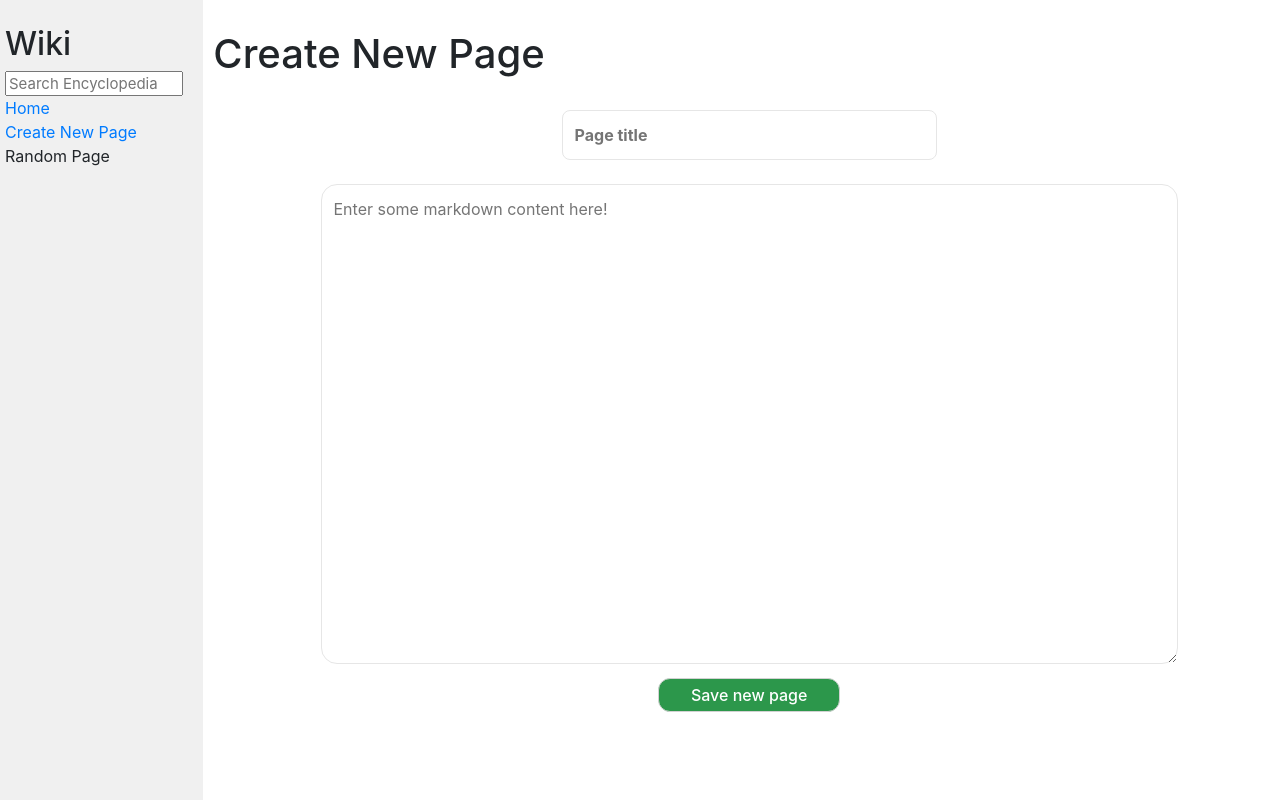
After one commit to gbrandao-creator/CS50-Web, a Django app: page /wiki/newpage/ in a window 1280 px wide. The commit adds this page. Run offline with Django 3.2, Linux system fonts and the light colour scheme; some libraries are stand-ins or nearby versions.

Commit message:
new page done

```diff
--- a/wiki/encyclopedia/static/encyclopedia/styles.css
+++ b/wiki/encyclopedia/static/encyclopedia/styles.css
@@ -1,6 +1,7 @@
 body {
     margin: 0;
     background-color: white;
+    overflow-x: hidden;
 }
 
 code {
@@ -9,6 +10,7 @@ code {
 
 h1 {
     margin-top: 0px;
+    margin-bottom:2rem;
     padding-top: 20px;
 }
 
@@ -36,3 +38,17 @@ textarea {
 .sidebar h2 {
     margin-top: 5px;
 }
+
+input[type=submit]{
+    margin-top: 0.5rem;
+    background-color: rgb(44, 151, 75);
+    border: 1px solid rgb(210, 210,210);
+    padding: 0.25rem 2rem;
+    border-radius: 0.75rem;
+    font-weight: 500;
+    color:white;
+}
+
+input[type=submit]:hover{
+    background-color: rgb(34, 141, 65);
+}
--- a/wiki/encyclopedia/templates/encyclopedia/layout.html
+++ b/wiki/encyclopedia/templates/encyclopedia/layout.html
@@ -16,10 +16,14 @@
                     <input class="search" type="text" name="q" placeholder="Search Encyclopedia">
                 </form>
                 <div>
-                    <a href="{% url 'index' %}">Home</a>
+                    <a href="{% url 'index' %}">
+                        Home
+                    </a>
                 </div>
                 <div>
-                    Create New Page
+                    <a href="{% url 'new_page' %}">
+                        Create New Page
+                    </a>
                 </div>
                 <div>
                     Random Page
--- /dev/null
+++ b/wiki/encyclopedia/templates/encyclopedia/new_page.html
@@ -0,0 +1,21 @@
+{% extends "encyclopedia/layout.html" %}
+
+{% block title %}
+    New Page
+{% endblock %}
+
+{% block body %}
+    {% if not name_error %}
+        <div style="margin: 0 auto">
+            <h1>Create New Page</h1>
+            <form action="{% url 'new_page' %}" method="post" style="display: inline-flexbox; text-align: center;">
+                {% csrf_token %}
+                {{ form }}<br>
+                <input id="submit_new_page" type="submit" value="Save new page">
+            </form>
+        </div>
+    {% else %}
+        <h5>Sorry, the page you tried to create already exists.</h5>
+        <a href="{% url 'new_page' %}" style="margin-top: 1 rem;">Go back</a>
+    {% endif %}
+{% endblock %}
--- a/wiki/encyclopedia/templates/encyclopedia/search_results.html
+++ b/wiki/encyclopedia/templates/encyclopedia/search_results.html
@@ -5,8 +5,7 @@
 {% endblock %}
 
 {% block body %}
-    <h1 style="margin-bottom: 2rem">Search results for {{ query }}:</h1>
-
+    <h1>Search results for {{ query }}:</h1>
     <ul>
         {% for match in matches %}
         <a href="{% url 'wiki_entry' match %}">
--- a/wiki/encyclopedia/urls.py
+++ b/wiki/encyclopedia/urls.py
@@ -5,5 +5,6 @@ from . import views
 urlpatterns = [
     path("", views.index, name="index"),
     path("<str:entry_title>", views.wiki_entry, name="wiki_entry"),
-    path("search/", views.search_results, name="search_results")
+    path("search/", views.search_results, name="search_results"),
+    path("newpage/", views.new_page, name="new_page")
 ]
--- a/wiki/encyclopedia/util.py
+++ b/wiki/encyclopedia/util.py
@@ -22,7 +22,7 @@ def save_entry(title, content):
     """
     filename = f"entries/{title}.md"
     if default_storage.exists(filename):
-        default_storage.delete(filename)
+        raise Exception("File already exists! Entry cannot be saved.")
     default_storage.save(filename, ContentFile(content))
 
 
--- a/wiki/encyclopedia/views.py
+++ b/wiki/encyclopedia/views.py
@@ -1,6 +1,28 @@
 from django.shortcuts import render
+from django import forms
+from django.http import HttpResponseRedirect
+from django.urls import reverse
+from . import util
 
-from . import util
+
+class NewPageForm(forms.Form):
+    title = forms.CharField(widget=forms.TextInput(attrs={
+        'placeholder': 'Page title',
+        'style': 'size: larger;\
+        border-radius: 0.5rem;\
+        border: 0.1rem solid rgb(230,230,230);\
+        padding: 0.75rem 0.75rem;\
+        font-weight: bold;\
+        width: 35%;\
+        margin-bottom: 1.5rem'
+    }), label="")
+    md_content = forms.CharField(widget=forms.Textarea(attrs={
+        'placeholder': 'Enter some markdown content here!',
+        'style': 'border-radius: 1rem;\
+        border: 0.1rem solid rgb(230,230,230);\
+        padding: 0.75rem 0.75rem;\
+        max-height: 60vh;'
+    }), label="")
 
 
 def index(request):
@@ -28,3 +50,25 @@ def search_results(request):
         "query": query,
         "matches": matches
     })
+
+def new_page(request):
+    if request.method == "POST":
+        form = NewPageForm(request.POST)
+        if form.is_valid():
+            new_page_title = form.cleaned_data["title"]
+            new_page_content = form.cleaned_data["md_content"]
+            try:
+                util.save_entry(new_page_title, new_page_content)
+                return HttpResponseRedirect(reverse('wiki_entry', kwargs={'entry_title': new_page_title}))
+            except:
+                return render(request, "encyclopedia/new_page.html", {
+                "name_error": True
+            })
+
+        else:
+            return render(request, "encyclopedia/new_page.html", {
+                "form": form
+            })
+    return render(request, "encyclopedia/new_page.html", {
+        "form": NewPageForm()
+    })
```
Also changed, not shown: wiki/encyclopedia/templates/encyclopedia/error_page.html (deleted, +0 -9 lines).
